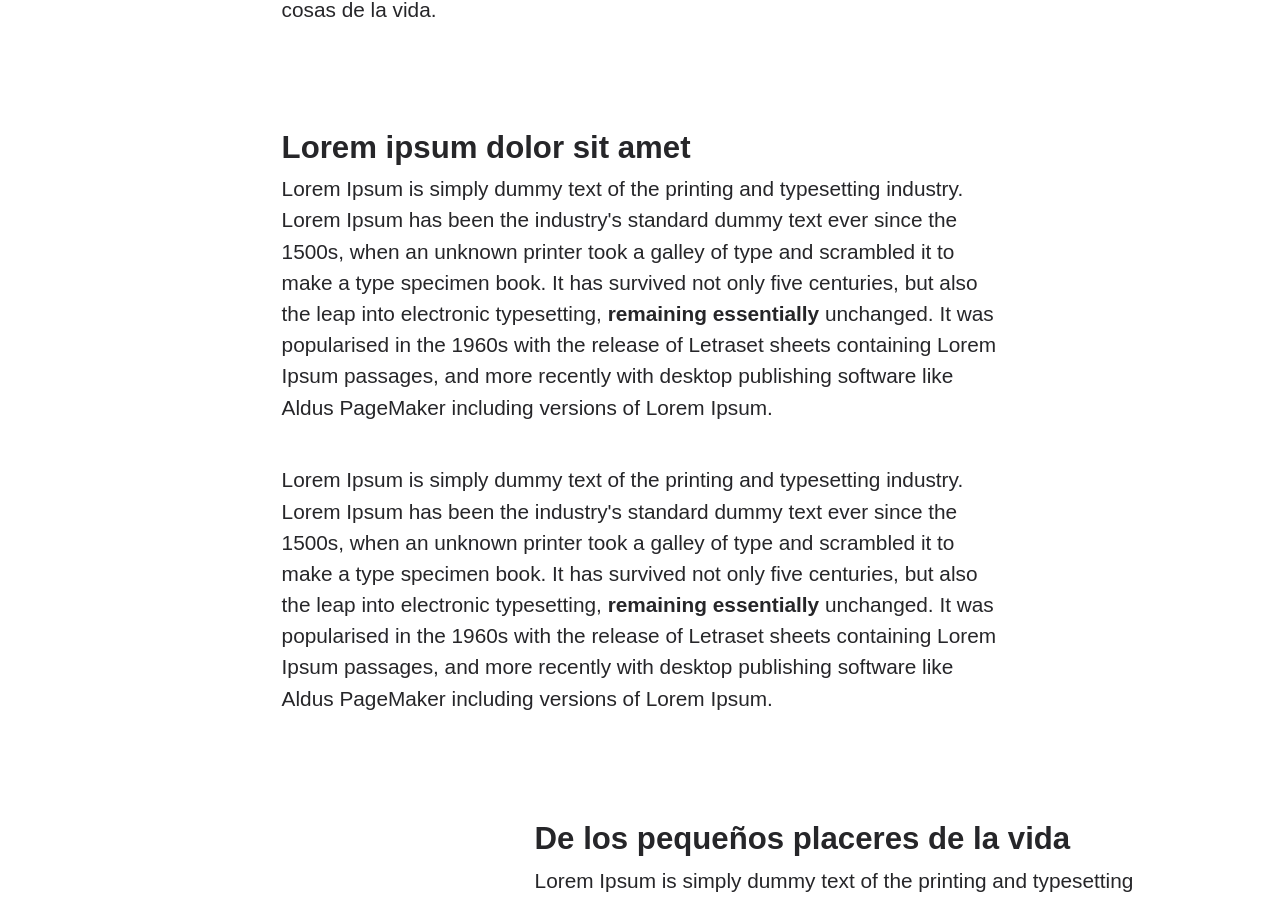
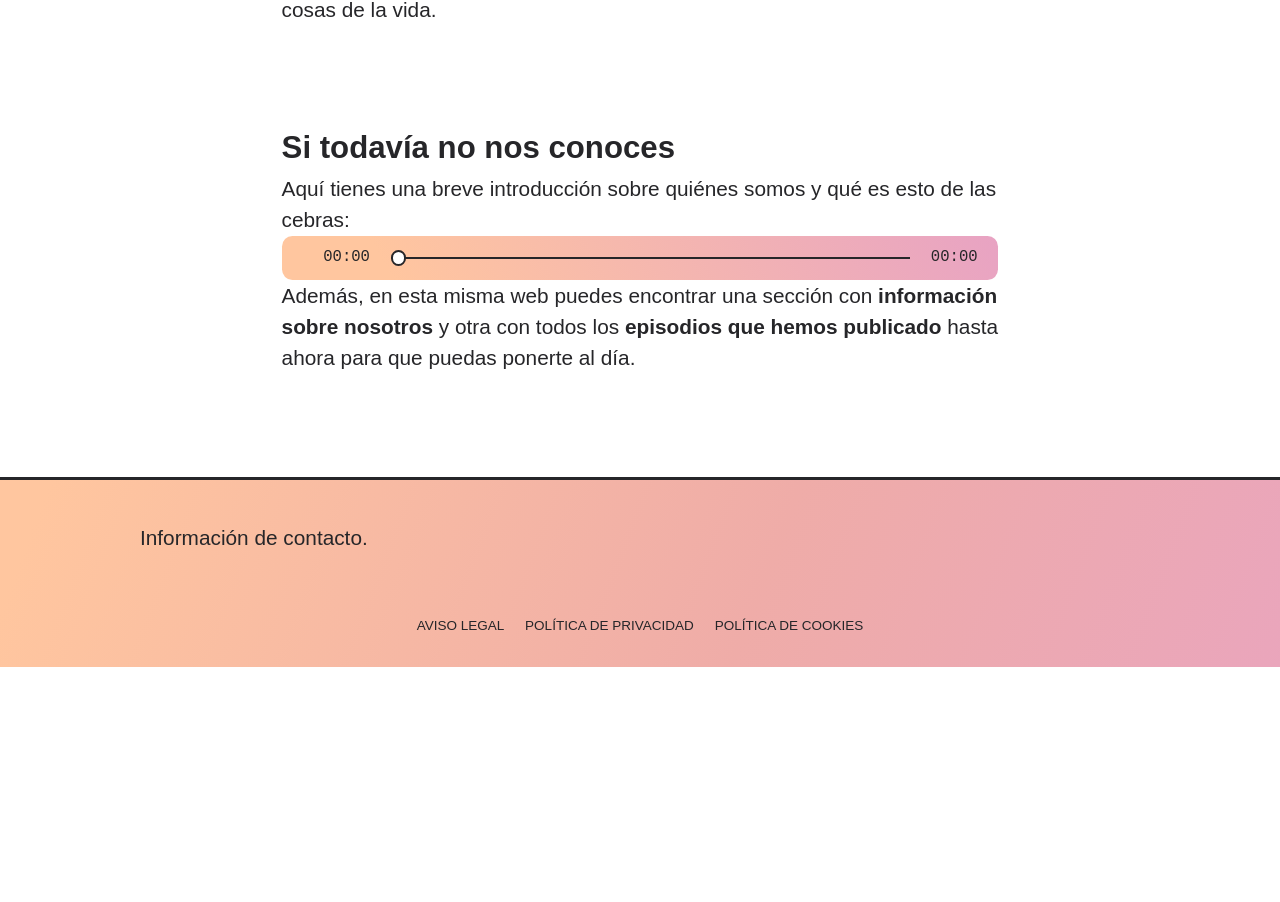
Before and after one commit to aaronadal/cebrasdepaso, a Vue app: page / in a window 1280 px wide. Shown: the part 719-1621 px from the top of the page. After the commit the page ends 1386 px from the top, so only its background shows below. Built offline with nearby package versions, Linux system fonts and the light colour scheme; a small style sheet from the web is missing.

Commit message:
Some content for home

```diff
--- a/src/components/AudioPlayer.vue
+++ b/src/components/AudioPlayer.vue
@@ -11,13 +11,15 @@ declare interface Props {
     artist: string,
     album: string,
     artworks: {src: string, sizes: string, type: string}[]
+    isMediaSessionDisabled?: boolean,
 }
 
 // eslint-disable-next-line no-undef
 const props = withDefaults(defineProps<Props>(), {
+  isMediaSessionDisabled: false
 })
 
-const { title, artist, album, artworks } = toRefs(props)
+const { title, artist, album, artworks, isMediaSessionDisabled } = toRefs(props)
 
 const audioRef = ref<HTMLAudioElement|null>()
 
@@ -80,6 +82,10 @@ function stop () {
 }
 
 function updateMediaPositionState () {
+  if (isMediaSessionDisabled.value) {
+    return
+  }
+
   navigator.mediaSession.setPositionState({
     duration: duration.value,
     playbackRate: 1.0,
@@ -88,6 +94,10 @@ function updateMediaPositionState () {
 }
 
 function updateMediaSession () {
+  if (isMediaSessionDisabled.value) {
+    return
+  }
+
   if ('mediaSession' in navigator && playing.value === true) {
     navigator.mediaSession.metadata = new MediaMetadata({
       title: title.value,
--- a/src/styles/_layout.scss
+++ b/src/styles/_layout.scss
@@ -83,6 +83,7 @@
     .link {
       @extend %typography-heading;
       @extend %link;
+      display: inline-block;
       text-transform: uppercase;
       text-decoration: none;
       color: inherit;
--- a/src/styles/_typography.scss
+++ b/src/styles/_typography.scss
@@ -67,7 +67,7 @@ h2 {
   cursor: pointer;
   text-decoration: none;
   color: inherit;
-  display: inline-block;
+  display: inline;
   position: relative;
 
   &::after {
--- a/src/views/HomeView.vue
+++ b/src/views/HomeView.vue
@@ -1,5 +1,6 @@
 <script setup lang="ts">
-import Card from '@/components/Card.vue'
+import AudioPlayer from '@/components/AudioPlayer.vue'
+import IntroCebras from '@/assets/intro-cebras.mp3'
 </script>
 
 <template>
@@ -10,43 +11,25 @@ import Card from '@/components/Card.vue'
     </section>
 
     <section class="container">
-      <h2>Lorem ipsum dolor sit amet</h2>
-      <p>Lorem Ipsum is simply dummy text of the printing and typesetting industry.
-        Lorem Ipsum has been the industry's standard dummy text ever since the 1500s,
-        when an unknown printer took a galley of type and scrambled it to make a type
-        specimen book. It has survived not only five centuries, but also the leap into
-        electronic typesetting, <a class="link">remaining essentially</a> unchanged. It was popularised in
-        the 1960s with the release of Letraset sheets containing Lorem Ipsum passages,
-        and more recently with desktop publishing software like Aldus PageMaker
-        including versions of Lorem Ipsum.</p>
-      <p>Lorem Ipsum is simply dummy text of the printing and typesetting industry.
-        Lorem Ipsum has been the industry's standard dummy text ever since the 1500s,
-        when an unknown printer took a galley of type and scrambled it to make a type
-        specimen book. It has survived not only five centuries, but also the leap into
-        electronic typesetting, <a class="link">remaining essentially</a> unchanged. It was popularised in
-        the 1960s with the release of Letraset sheets containing Lorem Ipsum passages,
-        and more recently with desktop publishing software like Aldus PageMaker
-        including versions of Lorem Ipsum.</p>
-    </section>
+      <h2>Si todavía no nos conoces</h2>
+      <p>Aquí tienes una breve introducción sobre quiénes somos y qué es esto de las cebras:</p>
 
-    <section>
-        <Card v-for="(i, k) in ['De los pequeños placeres de la vida', 'De lo divino y lo humano', 'De comer, dormir y pensar', 'De la frugalidad de las cosas', 'De la felicidad y los pequeños detalles', 'De nuestra visión de nosotros mismos', 'De la vida; de la muerte', 'De la inmensidad de las cosas grandes', 'Del apreciar, del querer y el amar', 'Del éxito y las pruebas silencionas', 'De la vorágine y de las redes sociales', 'De la edad, la vejez y el adulterio']" :key="k" :number="k+1" :title="i">
-          <p>Lorem Ipsum is simply dummy text of the printing and typesetting industry.
-                Lorem Ipsum has been the industry's standard dummy text ever since the 1500s,
-                when an unknown printer took a galley of type and scrambled it to make a type
-                specimen book. It has survived not only five centuries, but also the leap into
-                electronic typesetting, <a class="link">remaining essentially</a> unchanged. It was popularised in
-                the 1960s with the release of Letraset sheets containing Lorem Ipsum passages,
-                and more recently with desktop publishing software like Aldus PageMaker
-                including versions of Lorem Ipsum.</p>
-        </Card>
-    </section>
+      <AudioPlayer
+          :style="{background: 'var(--gradient-1)'}"
+          :url="IntroCebras"
+          type="audio/mpeg"
+          title="Breve introducción a CEBRAS DE PASO"
+          artist=""
+          album=""
+          :artworks="[]"
+          is-media-session-disabled />
 
-    <section class="container">
-        <div :style="{display: 'flex', 'flex-direction': 'column', gap: '2rem', 'align-items': 'center'}">
-          <div v-for="i in [1, 2, 3, 4, 5, 6, 7, 8, 9]" :key="i" :style="{background: `var(--gradient-${i})`, width: '10rem', height: '10rem', 'border-radius': '.5rem'}">
-          </div>
-        </div>
+        <p>Además, en esta misma web puedes encontrar una sección con
+          <router-link href="/nosotros" :to="{name: 'about'}" class="link">información sobre nosotros</router-link>
+          y otra con todos los
+          <router-link href="/podcast" :to="{name: 'podcast'}" class="link">episodios que hemos publicado</router-link>
+          hasta ahora para que puedas ponerte al día.
+        </p>
     </section>
   </div>
 </template>
```
Also changed, not shown: 1 other file (tests, documents, lock files or other folders).
